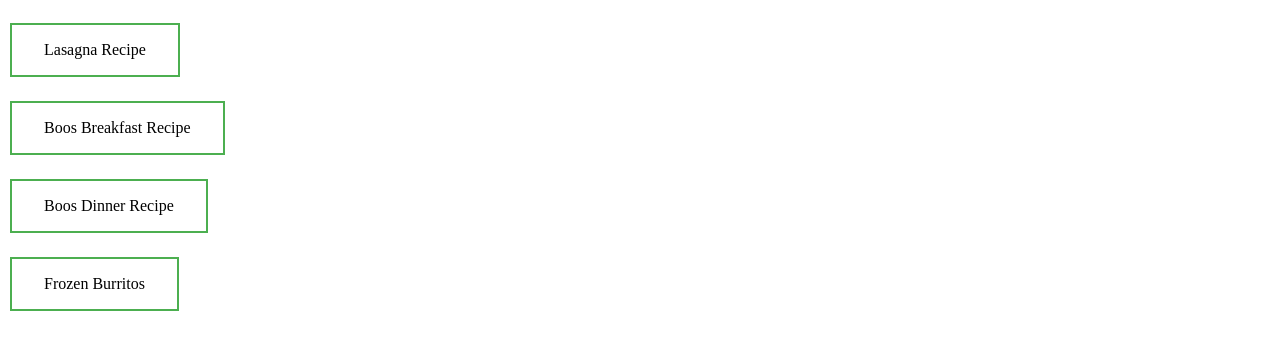
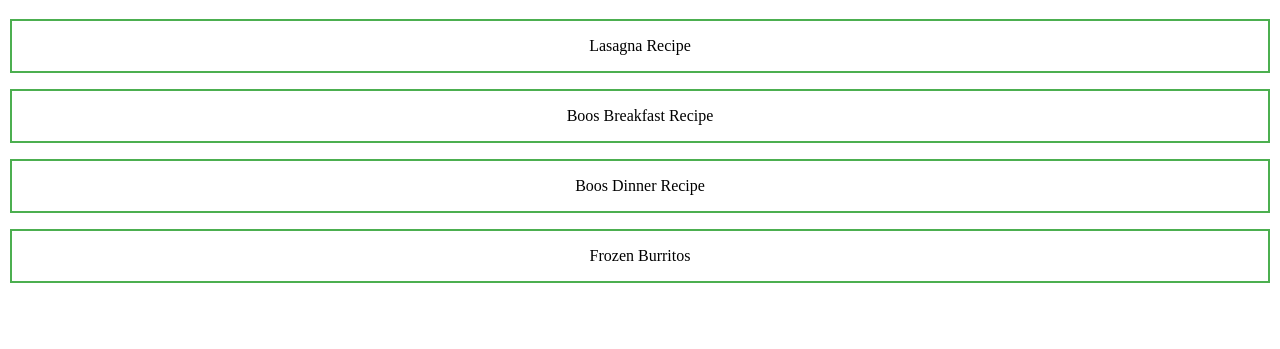
Before and after one commit to urcooln/odin-recipes, a plain HTML site: page index.html in a window 1280 px wide. Shown: the part 61-410 px from the top of the page. Drawn offline with Linux system fonts and the light colour scheme.

Commit message:
Messed with box model for homepage.

```diff
--- a/styles.css
+++ b/styles.css
@@ -3,6 +3,7 @@ h1{
     background-color: chartreuse;
     font-family: 'Courier New', Courier, monospace;
     text-align: center;
+    display: flow-root;
     }
 .recipes{
     color: crimson;
@@ -23,7 +24,7 @@ h2{
     padding: 16px 32px;
     text-align: center;
     text-decoration: none;
-    display: inline-block;
+    display:block;
     font-size: 16px;
     margin: 4px 2px;
     transition-duration: 0.4s;
```
